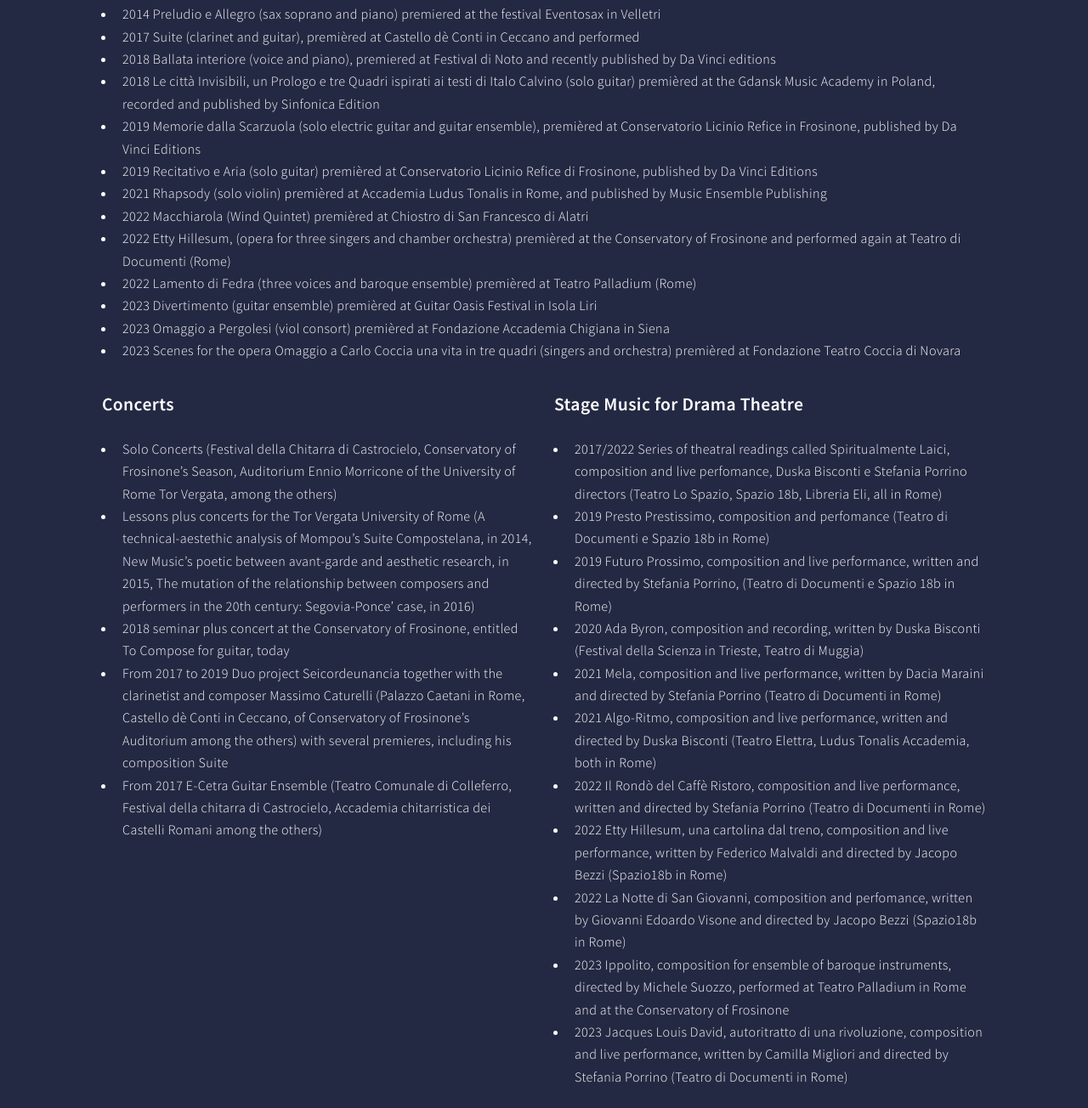
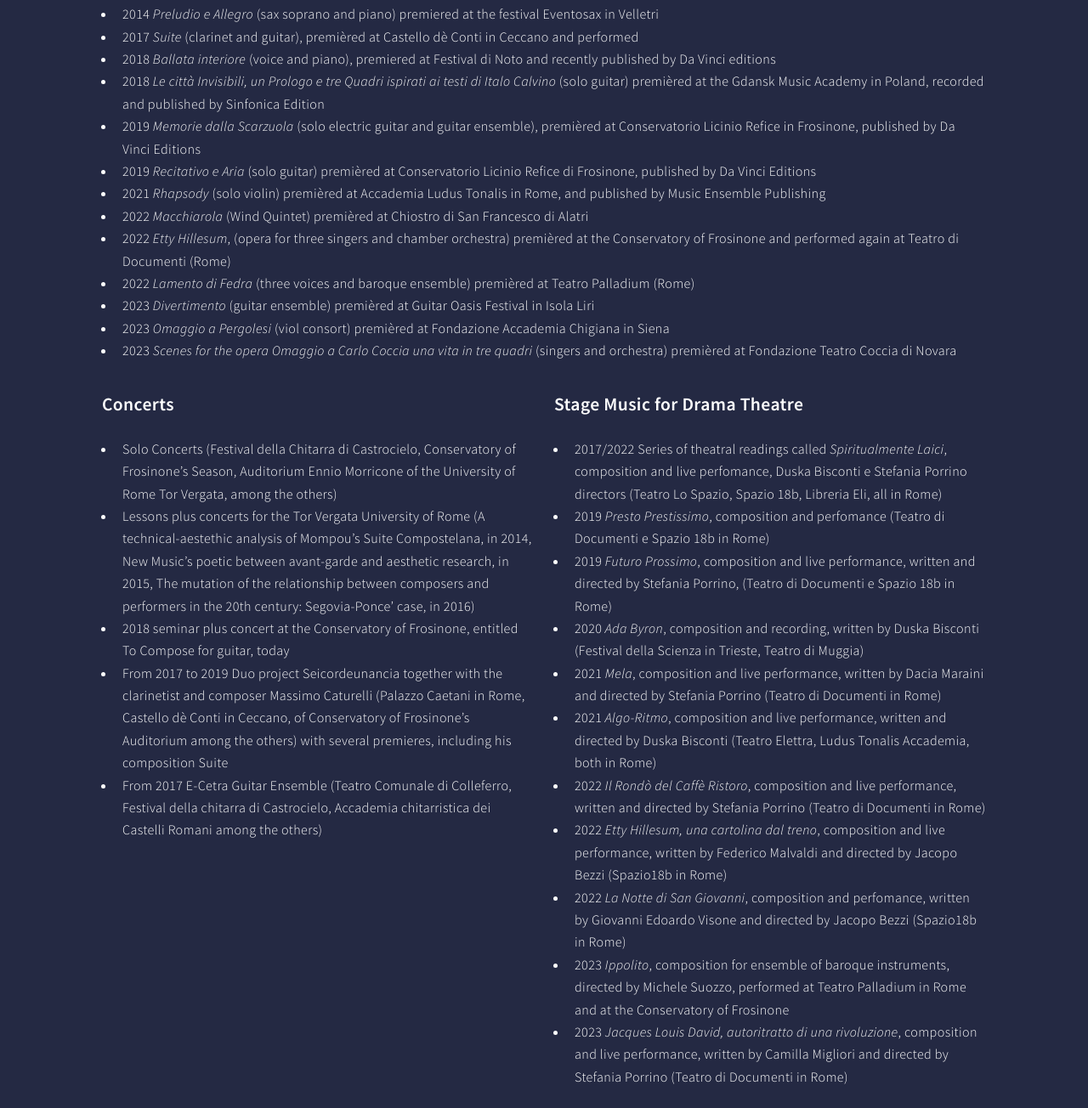
Before and after one commit to mbalou/sorgi, a plain HTML site: page 1resume.html in a window 1280 px wide. Shown: the part 1636-2940 px from the top of the page at 85% size. Drawn offline with Linux system fonts and the light colour scheme.

Commit message:
Add files via upload

```diff
--- a/1resume.html
+++ b/1resume.html
@@ -90,19 +90,19 @@
 	<div class="12u$ 12u$(small)">
 		<h3>Compositions</h3>
 		<ul>
-			<li>2014 Preludio e Allegro (sax soprano and piano) premiered at the festival Eventosax in Velletri</li>
-			<li>2017 Suite (clarinet and guitar), premièred at Castello dè Conti in Ceccano and performed</li>
-			<li>2018 Ballata interiore (voice and piano), premiered at Festival di Noto and recently published by Da Vinci editions</li>
-			<li>2018 Le città Invisibili, un Prologo e tre Quadri ispirati ai testi di Italo Calvino (solo guitar) premièred at the Gdansk Music Academy in Poland, recorded and published by Sinfonica Edition</li>
-			<li>2019 Memorie dalla Scarzuola (solo electric guitar and guitar ensemble), premièred at Conservatorio Licinio Refice in Frosinone, published by Da Vinci Editions</li>
-			<li>2019 Recitativo e Aria (solo guitar) premièred at Conservatorio Licinio Refice di Frosinone, published by Da Vinci Editions</li>
-			<li>2021 Rhapsody (solo violin) premièred at Accademia Ludus Tonalis in Rome, and published by Music Ensemble Publishing</li>
-			<li>2022 Macchiarola (Wind Quintet) premièred at Chiostro di San Francesco di Alatri</li>
-			<li>2022 Etty Hillesum, (opera for three singers and chamber orchestra) premièred at the Conservatory of Frosinone and performed again at Teatro di Documenti (Rome)</li>
-			<li>2022 Lamento di Fedra (three voices and baroque ensemble) premièred at Teatro Palladium (Rome)</li>
-			<li>2023 Divertimento (guitar ensemble) premièred at Guitar Oasis Festival in Isola Liri</li>
-			<li>2023 Omaggio a Pergolesi (viol consort) premièred at Fondazione Accademia Chigiana in Siena</li>
-			<li>2023 Scenes for the opera Omaggio a Carlo Coccia una vita in tre quadri (singers and orchestra) premièred at Fondazione Teatro Coccia di Novara</li>
+			<li>2014 <i>Preludio e Allegro</i> (sax soprano and piano) premiered at the festival Eventosax in Velletri</li>
+			<li>2017 <i>Suite</i> (clarinet and guitar), premièred at Castello dè Conti in Ceccano and performed</li>
+			<li>2018 <i>Ballata interiore</i> (voice and piano), premiered at Festival di Noto and recently published by Da Vinci editions</li>
+			<li>2018 <i>Le città Invisibili, un Prologo e tre Quadri ispirati ai testi di Italo Calvino</i> (solo guitar) premièred at the Gdansk Music Academy in Poland, recorded and published by Sinfonica Edition</li>
+			<li>2019 <i>Memorie dalla Scarzuola</i> (solo electric guitar and guitar ensemble), premièred at Conservatorio Licinio Refice in Frosinone, published by Da Vinci Editions</li>
+			<li>2019 <i>Recitativo e Aria</i> (solo guitar) premièred at Conservatorio Licinio Refice di Frosinone, published by Da Vinci Editions</li>
+			<li>2021 <i>Rhapsody</i> (solo violin) premièred at Accademia Ludus Tonalis in Rome, and published by Music Ensemble Publishing</li>
+			<li>2022 <i>Macchiarola</i> (Wind Quintet) premièred at Chiostro di San Francesco di Alatri</li>
+			<li>2022 <i>Etty Hillesum</i>, (opera for three singers and chamber orchestra) premièred at the Conservatory of Frosinone and performed again at Teatro di Documenti (Rome)</li>
+			<li>2022 <i>Lamento di Fedra</i> (three voices and baroque ensemble) premièred at Teatro Palladium (Rome)</li>
+			<li>2023 <i>Divertimento</i> (guitar ensemble) premièred at Guitar Oasis Festival in Isola Liri</li>
+			<li>2023 <i>Omaggio a Pergolesi</i> (viol consort) premièred at Fondazione Accademia Chigiana in Siena</li>
+			<li>2023 <i>Scenes for the opera Omaggio a Carlo Coccia una vita in tre quadri</i> (singers and orchestra) premièred at Fondazione Teatro Coccia di Novara</li>
 		</ul>
 	</div>
 	<div class="6u 12u$(small)">
@@ -118,17 +118,17 @@
 	<div class="6u 12u$(small)">
 		<h3>Stage Music for Drama Theatre</h3>
 		<ul>
-			<li>2017/2022 Series of theatral readings called Spiritualmente Laici, composition and live perfomance, Duska Bisconti e Stefania Porrino directors (Teatro Lo Spazio, Spazio 18b, Libreria Eli, all in Rome)</li>
-			<li>2019  Presto Prestissimo, composition and perfomance (Teatro di Documenti e Spazio 18b in Rome)</li>
-			<li>2019 Futuro Prossimo, composition and live performance, written and directed by Stefania Porrino, (Teatro di Documenti e Spazio 18b in Rome)</li>
-			<li>2020 Ada Byron, composition and recording, written by Duska Bisconti (Festival della Scienza in Trieste, Teatro di Muggia)</li>
-			<li>2021 Mela, composition and live performance, written by Dacia Maraini and directed by Stefania Porrino (Teatro di Documenti in Rome)</li>
-			<li>2021 Algo-Ritmo, composition and live performance, written and directed by Duska Bisconti (Teatro Elettra, Ludus Tonalis Accademia, both in Rome)</li>
-			<li>2022 Il Rondò del Caffè Ristoro, composition and live performance, written and directed by Stefania Porrino (Teatro di Documenti in Rome)</li>
-			<li>2022 Etty Hillesum, una cartolina dal treno, composition and live performance, written by Federico Malvaldi and directed by Jacopo Bezzi (Spazio18b in Rome)</li>
-			<li>2022 La Notte di San Giovanni, composition and perfomance, written by Giovanni Edoardo Visone and directed by Jacopo Bezzi (Spazio18b in Rome)</li>
-			<li>2023 Ippolito, composition for ensemble of baroque instruments, directed by Michele Suozzo, performed at Teatro Palladium in Rome and at the Conservatory of Frosinone</li>
-			<li>2023 Jacques Louis David, autoritratto di una rivoluzione, composition and live performance, written by Camilla Migliori and directed by Stefania Porrino (Teatro di Documenti in Rome)</li>
+			<li>2017/2022 Series of theatral readings called <i>Spiritualmente Laici</i>, composition and live perfomance, Duska Bisconti e Stefania Porrino directors (Teatro Lo Spazio, Spazio 18b, Libreria Eli, all in Rome)</li>
+			<li>2019 <i>Presto Prestissimo</i>, composition and perfomance (Teatro di Documenti e Spazio 18b in Rome)</li>
+			<li>2019 <i>Futuro Prossimo</i>, composition and live performance, written and directed by Stefania Porrino, (Teatro di Documenti e Spazio 18b in Rome)</li>
+			<li>2020 <i>Ada Byron</i>, composition and recording, written by Duska Bisconti (Festival della Scienza in Trieste, Teatro di Muggia)</li>
+			<li>2021 <i>Mela</i>, composition and live performance, written by Dacia Maraini and directed by Stefania Porrino (Teatro di Documenti in Rome)</li>
+			<li>2021 <i>Algo-Ritmo</i>, composition and live performance, written and directed by Duska Bisconti (Teatro Elettra, Ludus Tonalis Accademia, both in Rome)</li>
+			<li>2022 <i>Il Rondò del Caffè Ristoro</i>, composition and live performance, written and directed by Stefania Porrino (Teatro di Documenti in Rome)</li>
+			<li>2022 <i>Etty Hillesum, una cartolina dal treno</i>, composition and live performance, written by Federico Malvaldi and directed by Jacopo Bezzi (Spazio18b in Rome)</li>
+			<li>2022 <i>La Notte di San Giovanni</i>, composition and perfomance, written by Giovanni Edoardo Visone and directed by Jacopo Bezzi (Spazio18b in Rome)</li>
+			<li>2023 <i>Ippolito</i>, composition for ensemble of baroque instruments, directed by Michele Suozzo, performed at Teatro Palladium in Rome and at the Conservatory of Frosinone</li>
+			<li>2023 <i>Jacques Louis David, autoritratto di una rivoluzione</i>, composition and live performance, written by Camilla Migliori and directed by Stefania Porrino (Teatro di Documenti in Rome)</li>
 
 
 
```
